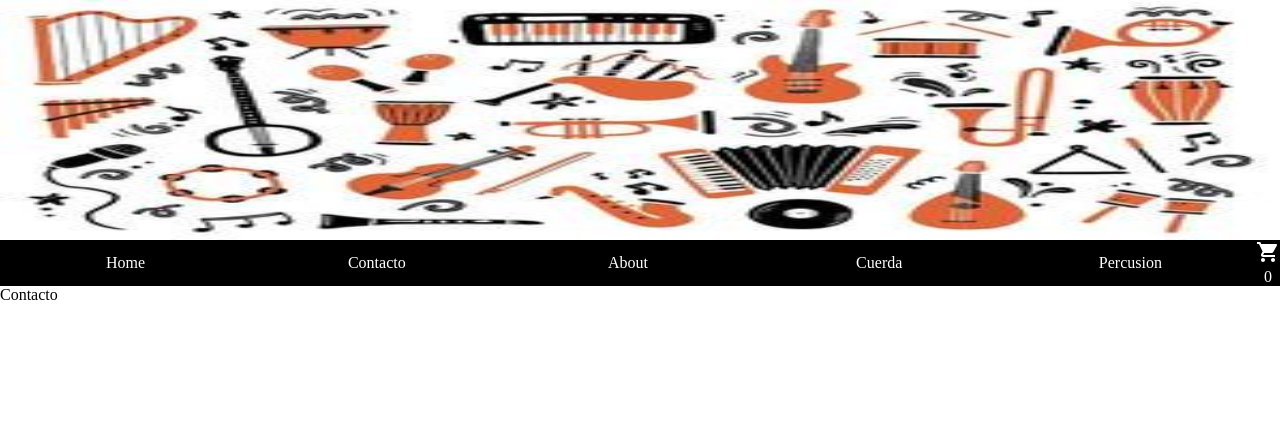
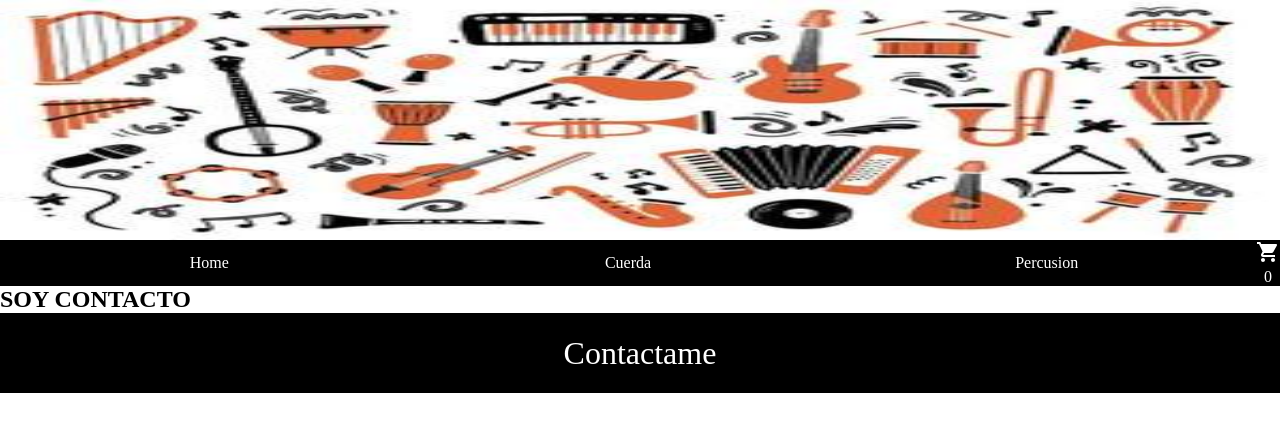
Before and after one commit to JuanCruzUrban/CursoReactPrimerEntrega, a React (Vite) app: page /Contacto in a window 1280 px wide. Shown: the top 432 px of the page. Built offline with nearby package versions, Linux system fonts and the light colour scheme.

Commit message:
seguimos aprendiendo

```diff
--- a/src/App.jsx
+++ b/src/App.jsx
@@ -3,12 +3,11 @@ import NavBar from "./components/Navbar/Navbar";
 import ItemListContainer from "./components/ItemListContainer/ItemListContainer";
 import { BrowserRouter as Router, Routes, Route } from "react-router-dom";
 import Contacto from "./pages/Contacto";
-import About from "./pages/About";
 import DetailPage from "./pages/DetailPage";
 import Header from "./components/Header/Header";
 import Percussion from "./pages/Percussion";
 import Cord from "./pages/Cord";
-
+import Footer from"./components/Footer/Footer"
 const App = () => {
 
 
@@ -20,12 +19,12 @@ const App = () => {
         <div className="DivPrincipal">
           <Routes>
             <Route path="/" element={<ItemListContainer />} />
-            <Route path="/Contacto" element={<Contacto />} />
-            <Route path="/About" element={<About />} />
             <Route path="/detail/:id" element={<DetailPage />} />
            <Route path="/percussion" element={<Percussion />} />
            <Route path="/cord" element={<Cord/>} />
+           <Route path="/Contacto" element={<Contacto/>} />
           </Routes>
+          <Footer/>
           </div>
 
       </Router>
--- /dev/null
+++ b/src/components/Footer/Footer.jsx
@@ -0,0 +1,23 @@
+import React from 'react'
+import "../../pages/Contacto"
+import Contacto from '../../pages/Contacto'
+import { Link } from 'react-router-dom'
+const Footer = () => {
+  return (
+    <>
+
+    <div>
+    <footer >
+
+         <ul className='ulFooter'>
+          <Link to ={"/Contacto"}>Contactame</Link>
+         </ul>
+
+
+    </footer>
+    </div>
+    </>
+  )
+}
+
+export default Footer
--- a/src/components/Navbar/Navbar.jsx
+++ b/src/components/Navbar/Navbar.jsx
@@ -10,8 +10,6 @@ const Navbar = () => {
 <ul>
 
 <Link to={"/"}> Home </Link>
-<Link to={"/contacto"}>Contacto</Link>
-<Link to={"/about"}> About </Link>
 <Link to={"/cord"}> Cuerda </Link>
 <Link to={"/percussion"}> Percusion </Link>
 
--- a/src/pages/About.jsx
+++ /dev/null
@@ -1,9 +0,0 @@
-import React from 'react'
-
-const About = () => {
-  return (
-    <div>About</div>
-  )
-}
-
-export default About
--- a/src/pages/Contacto.jsx
+++ b/src/pages/Contacto.jsx
@@ -1,8 +1,14 @@
 import React from 'react'
+
 
 const Contacto = () => {
   return (
-    <div>Contacto</div>
+    <>
+
+    <div >
+   <h2>SOY CONTACTO</h2>
+    </div>
+    </>
   )
 }
 
--- a/src/pages/pages.css
+++ b/src/pages/pages.css
@@ -6,3 +6,15 @@ flex-direction: column;
 justify-content: center;
 border: 1px solid black;
 }
+
+
+footer{
+    height: 5rem;
+    display: flex;
+}
+
+.ulFooter a{
+
+    font-size: 2rem;
+
+}
```
